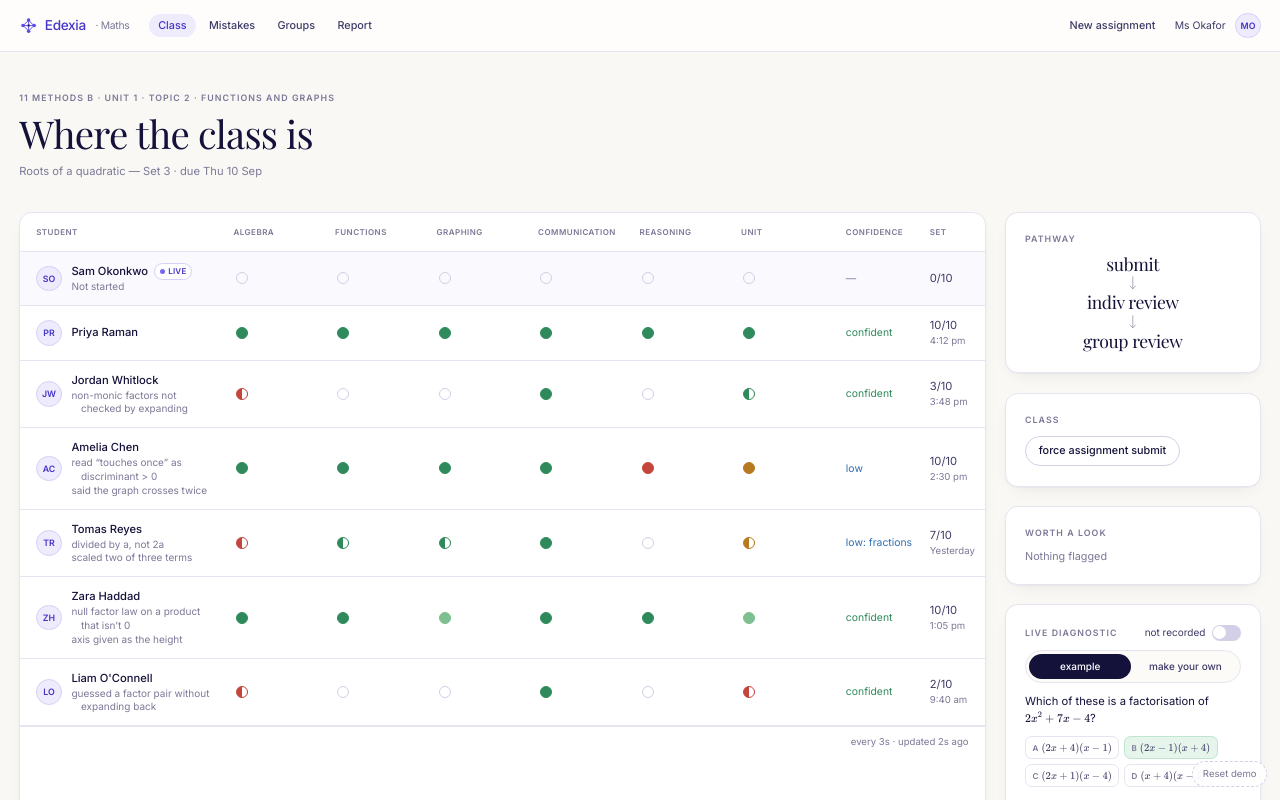
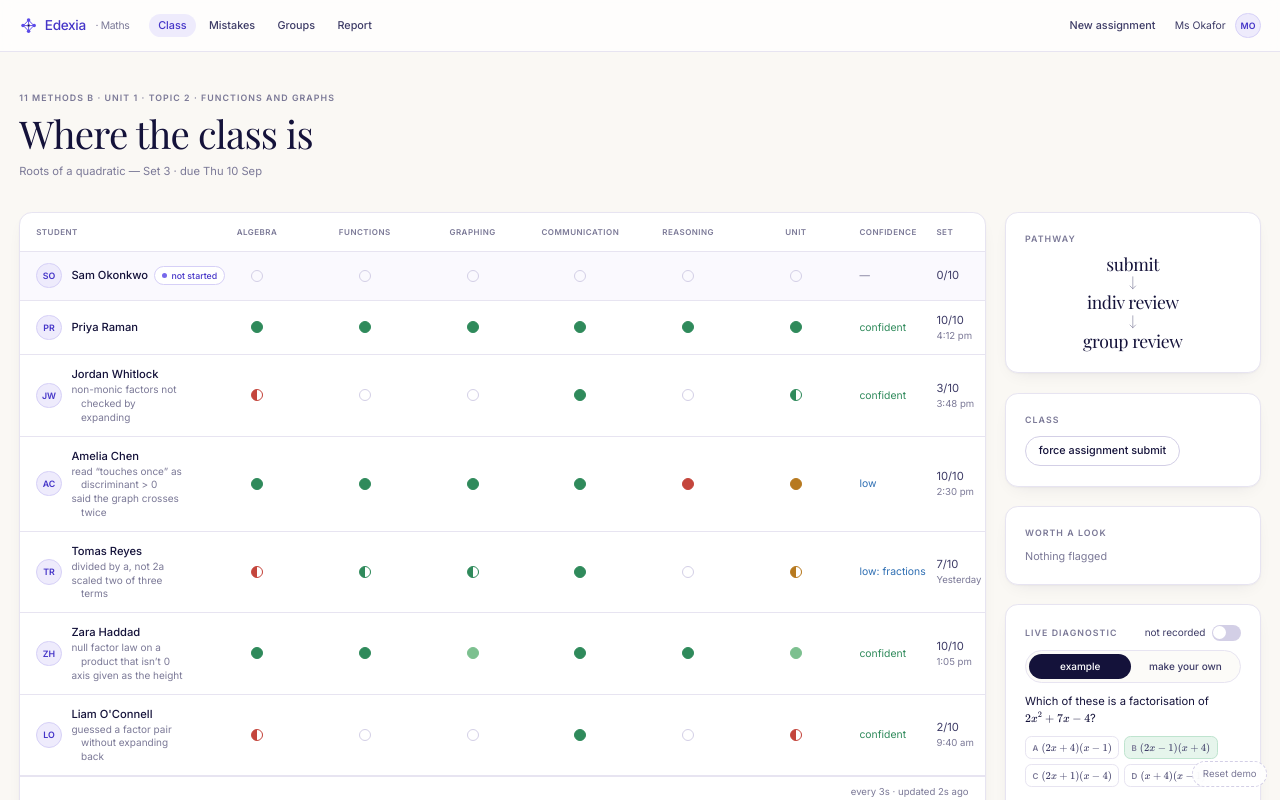
Before and after one commit to cderda7/maths_platform, a Next.js app in the folder curr_version/: page /teacher in a window 1280 px wide. Shown: the top 800 px of the page. Built offline with nearby package versions, Linux system fonts and the light colour scheme.

Commit message:
grid: centred headings, column view without rings, header click to close, live pill, fitted trees

```diff
--- a/curr_version/app/teacher/TeacherLive.tsx
+++ b/curr_version/app/teacher/TeacherLive.tsx
@@ -99,12 +99,15 @@ export default function TeacherLive() {
     const rect = table?.getBoundingClientRect();
     if (!table || !rect) return [];
     const scale = rect.width / (table.offsetWidth || rect.width);
-    return columns.map((c) => {
-      const th = table.querySelector<HTMLElement>(`thead [data-column="${c}"]`)?.getBoundingClientRect();
-      const dot = table.querySelector<HTMLElement>(`[data-row="${student}"] [data-dot="${c}"] [data-status]`)?.getBoundingClientRect();
-      // The tree starts under the dot and must end inside the column: dots are left-aligned in their columns for this.
+    const dots = columns.map((c) => table.querySelector<HTMLElement>(`[data-row="${student}"] [data-dot="${c}"] [data-status]`)?.getBoundingClientRect());
+    return columns.map((c, i) => {
+      const dot = dots[i];
+      const next = dots[i + 1];
+      // The tree starts under its dot and may run until the next column's dot (the space its neighbour never uses); the last until its column's edge.
       const left = dot ? (dot.left - rect.left) / scale - 20 : 0;
-      const width = th && dot ? Math.round((th.right - dot.left) / scale) - 6 : 80;
+      // The last tree has no neighbour tree: it may run to the grid's edge (the drill row is empty there).
+      const end = next ? next.left - 10 : rect.right - 20 * scale;
+      const width = dot ? Math.round((end - dot.left) / scale) : 80;
       return { category: c, left, width };
     });
   };
@@ -150,7 +153,7 @@ export default function TeacherLive() {
       initials: DEMO_STUDENT.initials,
       live: true,
       evidence: live ? sessionEvidence(live) : { lines: {}, submitted: false, caution: [] },
-      sub: live ? stageWord(live) : "Not started",
+      sub: live && live.stage !== "working" ? stageWord(live).toLowerCase() : "",
       confidence: confidenceWord(live?.confidence ?? null),
       set: `${live ? problemsStarted(live) : 0}/${problems.length}`,
       setSub: live && !HANDED_IN.includes(live.stage) ? "handed in" : live && problemsStarted(live) > 0 ? "in progress" : "",
@@ -186,12 +189,12 @@ export default function TeacherLive() {
         <Card className="overflow-hidden">
           <table ref={tableRef} className="w-full table-fixed text-left text-[14px]" data-grid>
             <colgroup>
-              <col className="w-[212px]" />
+              <col className="w-[190px]" />
               {columns.map((c) => (
-                <col key={c} className="w-[104px]" />
+                <col key={c} className="w-[112px]" />
               ))}
-              <col className="w-[86px]" />
-              <col className="w-[66px]" />
+              <col className="w-[80px]" />
+              <col className="w-[60px]" />
             </colgroup>
             <thead>
               <tr className="border-b border-line text-[10px] uppercase tracking-[0.06em] text-ink-muted">
@@ -199,11 +202,12 @@ export default function TeacherLive() {
                 {columns.map((c) => (
                   <th
                     key={c}
-                    className={`cursor-pointer select-none py-4 pl-2 pr-1 text-left font-semibold leading-tight transition-colors hover:text-ink ${column?.category === c ? "text-ink" : ""}`}
+                    className={`cursor-pointer select-none px-1 py-4 text-center font-semibold leading-tight transition-colors hover:text-ink ${column?.category === c ? "text-ink" : ""}`}
                     data-column={c}
                     data-column-open={column?.category === c ? column.level : undefined}
+                    onClick={() => column && setColumn(null)}
                     onDoubleClick={() => headerDouble(c)}
-                    title="Double-click to open this category for every student"
+                    title="Double-click to open this category for every student; click to close"
                   >
                     {categoryName(c).short}
                   </th>
@@ -216,7 +220,6 @@ export default function TeacherLive() {
               {rows.map((r, i) => {
                 const h = results[i];
                 const isOpen = open?.student === r.id;
-                const expanded = isOpen && open.mode === "category" ? open.category : column ? column.category : null;
                 const showDrill = isOpen || !!column;
                 return (
                   <RowGroup key={r.id}>
@@ -235,12 +238,13 @@ export default function TeacherLive() {
                             <div className="flex items-center gap-2 whitespace-nowrap font-medium text-ink">
                               {r.name}
                               {r.live && (
-                                <span className="inline-flex items-center gap-1 rounded-full border border-accent-line bg-paper px-1.5 py-0.5 text-[10px] font-semibold uppercase tracking-wide text-accent-deep">
-                                  <span className="h-1.5 w-1.5 animate-pulse rounded-full bg-accent" aria-hidden /> live
+                                <span className="inline-flex items-center gap-1.5 whitespace-nowrap rounded-full border border-accent-line bg-paper px-2 py-0.5 text-[11px] font-medium text-accent-deep" data-live-pill>
+                                  <span className="h-1.5 w-1.5 animate-pulse rounded-full bg-accent" aria-hidden />
+                                  {!live ? "not started" : live.stage === "working" ? `${ASSIGNMENT.problems[live.problemIndex]?.label ?? "Q1"} in progress` : "live"}
                                 </span>
                               )}
                             </div>
-                            <div className="flex items-start gap-2 text-[12.5px] leading-snug text-ink-muted">
+                            <div className={`flex items-start gap-2 text-[12.5px] leading-snug text-ink-muted ${r.sub || (r.live && (caution.length > 0 || live?.reportSent)) ? "" : "hidden"}`}>
                               {r.live && caution.length > 0 && (
                                 <span className="inline-flex items-center gap-1 rounded-full border border-gap-line bg-gap-soft px-1.5 py-0.5 text-[10px] font-semibold uppercase tracking-wide text-gap" data-caution>
                                   <span className="h-1.5 w-1.5 rounded-full bg-gap" aria-hidden /> caution
@@ -265,9 +269,9 @@ export default function TeacherLive() {
                       {columns.map((c) => {
                         const st = h.categories[c] ?? "unseen";
                         const half = h.half.categories.includes(c);
-                        const on = expanded === c;
+                        const on = isOpen && open.mode === "category" && open.category === c;
                         return (
-                          <td key={c} className="py-3.5 pl-1 pr-1 text-left">
+                          <td key={c} className="px-1 py-3.5 text-center">
                             <button
                               type="button"
                               onClick={() => (on && !column ? setOpen(null) : openRow(r.id, "category", c))}
--- a/curr_version/architecture/26-hierarchical-skill-dashboard.md
+++ b/curr_version/architecture/26-hierarchical-skill-dashboard.md
@@ -25,7 +25,7 @@ changed vocabulary: leaves instead of subskills.
 | `components/StatusKey.tsx` | The dot key: colour · word · what it means (100 % · 80–99 % · 60–79 % · under 60 % · not seen yet) plus a grey half dot for "incomplete, problems skipped", laid out as aligned rows (dot · word · meaning); a Key card at the bottom of the live view's right column and under the teacher report's drill |
 | `components/Tag.tsx` | `LeafChip`; `StatusDot` with `half` and the new `solid` token; `STATUS_WORD`, `STATUS_TEXT` |
 | `components/Figure.tsx` | Inline SVG parabola for Q8 |
-| `app/teacher/TeacherLive.tsx` | Pathway card at the top of the right column, stages stacked with a drawn down arrow between; ways to open: a category dot (that category's tree under the dot, work beside or beneath; double-click opens every group and skill of that category), a double-click on a category header (the column opens for every student at group level, again with skills, again to close), a click anywhere else on the row (every category's groups, each tree fitted inside its own column, skills on demand; a second click closes), a double-click (every group and skill at once). Category dots and headers are left-aligned in their columns so a tree can start under its dot and end inside the column; the student note wraps to up to three lines; columns = categories the assignment touches; 15 px dot buttons with accessible names; one expanded row at a time; classmates through the same evidence path |
+| `app/teacher/TeacherLive.tsx` | Pathway card at the top of the right column, stages stacked with a drawn down arrow between; ways to open: a category dot (that category's tree under the dot, work beside or beneath; double-click opens every group and skill of that category), a double-click on a category header (the column opens for every student at group level, again with skills, again to close; a single click on any header closes it; no ring on the dots in a column view), a click anywhere else on the row (every category's groups, each tree fitted inside its own column, skills on demand; a second click closes), a double-click (every group and skill at once). Category dots are centred in their columns with the heading centred over each dot; in the all-categories views a tree starts under its dot and may run until the next column's dot (the last to the grid's edge), text measured with the page's real font; the live student's pill reads "Q3 in progress" while working (else "live", or "not started") with the stage word in lowercase under the name; classmate notes split on semicolons into lowercase lines with a hanging indent; columns = categories the assignment touches; 15 px dot buttons with accessible names; one expanded row at a time; classmates through the same evidence path |
 | `app/student/screens/ReportScreen.tsx`, `app/teacher/report/TeacherReport.tsx` | The drill for one student (compact on the iPad) |
 | `app/teacher/assignments/new/NewAssignment.tsx` | Unit Focus card: inferred unit, Confirm (required before Create), "Not quite? describe the focus" → Reassess with a caption |
 | Overview, Working, Confidence, PracticePrompt, PracticeScreen, PeerScreen, Mistakes, Compare, WholeClassSetup | Leaf chips, category options, figures, help picker over leaves with practices |
--- a/curr_version/components/HierarchyDrill.tsx
+++ b/curr_version/components/HierarchyDrill.tsx
@@ -23,12 +23,17 @@ const worst = <T extends string>(ids: T[], status: (id: T) => Status) => [...ids
 /* ---------- text fitting ---------- */
 
 let ctx: CanvasRenderingContext2D | null | undefined;
+let family = "";
+/** Measures with the page's real body font (next/font gives Inter a generated family name), padded 4 % for rendering slack. */
 function textWidth(text: string, size: number): number {
   if (typeof document === "undefined") return text.length * size * 0.55;
-  if (ctx === undefined) ctx = document.createElement("canvas").getContext("2d");
+  if (ctx === undefined) {
+    ctx = document.createElement("canvas").getContext("2d");
+    family = getComputedStyle(document.body).fontFamily || "system-ui, sans-serif";
+  }
   if (!ctx) return text.length * size * 0.55;
-  ctx.font = `${size}px Inter, system-ui, sans-serif`;
-  return ctx.measureText(text).width;
+  ctx.font = `${size}px ${family}`;
+  return ctx.measureText(text).width * 1.04;
 }
 
 export interface Fit {
```
